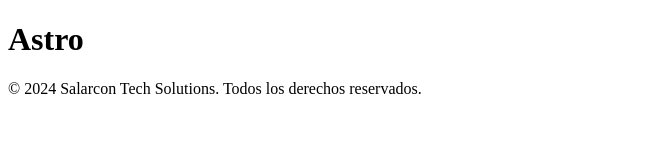
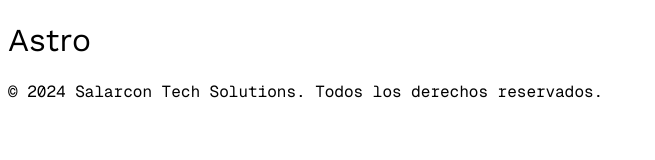
Before and after one commit to sebasao89/salarcon_tech_solutions, an Astro site: page / in a window 1280 px wide. Shown: the whole page, without its empty margins (0-655 px from the left). Built offline with nearby package versions, Linux system fonts and the light colour scheme; Astro itself is replaced by a stand-in of ours.

Commit message:
global.css with fonts e import in main

```diff
--- a/src/layouts/main.layout.astro
+++ b/src/layouts/main.layout.astro
@@ -1,4 +1,6 @@
 ---
+import '../styles/global.css'
+
 export interface Props {
 	title: string;
 	description?: string;
@@ -28,7 +30,7 @@
 			<slot />
 		</main>
 
-		<footer>
+		<footer class="geist-mono">
 			<p>&copy; 2024 Salarcon Tech Solutions. Todos los derechos reservados.</p>
 		</footer>
 	</body>
--- a/src/pages/index.astro
+++ b/src/pages/index.astro
@@ -3,5 +3,5 @@
 ---
 
 <Layout title="salarcon tech">
-	<h1>Astro</h1>
+	<h1 class="work-sans">Astro</h1>
 </Layout>
--- /dev/null
+++ b/src/styles/global.css
@@ -0,0 +1,29 @@
+@font-face {
+  font-family: "Geist Mono";
+  src: url("/fonts/GeistMono-Regular.ttf") format("truetype");
+  font-weight: 400;
+  font-style: normal;
+  font-display: swap;
+}
+
+@font-face {
+  font-family: "Work Sans";
+  src: url("/fonts/WorkSans-Regular.ttf") format("truetype");
+  font-weight: 400;
+  font-style: normal;
+  font-display: swap;
+}
+
+.geist-mono {
+  font-family: "Geist Mono", monospace;
+  font-optical-sizing: auto;
+  font-weight: 400;
+  font-style: normal;
+}
+
+.work-sans {
+  font-family: "Work Sans", sans-serif;
+  font-optical-sizing: auto;
+  font-weight: 400;
+  font-style: normal;
+}
```
Also changed, not shown: public/fonts/GeistMono-Regular.ttf (added), public/fonts/WorkSans-Regular.ttf (added).
